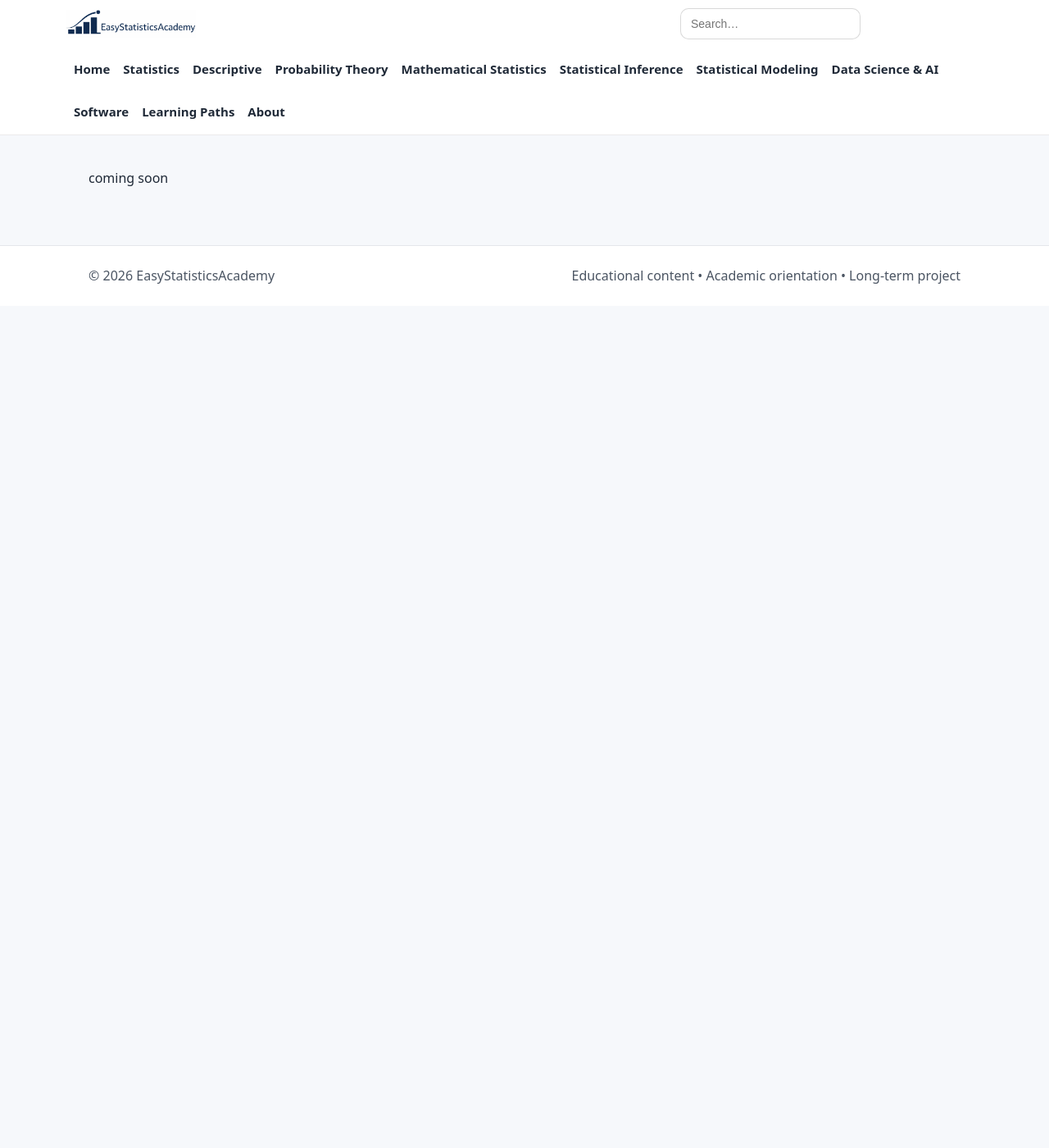
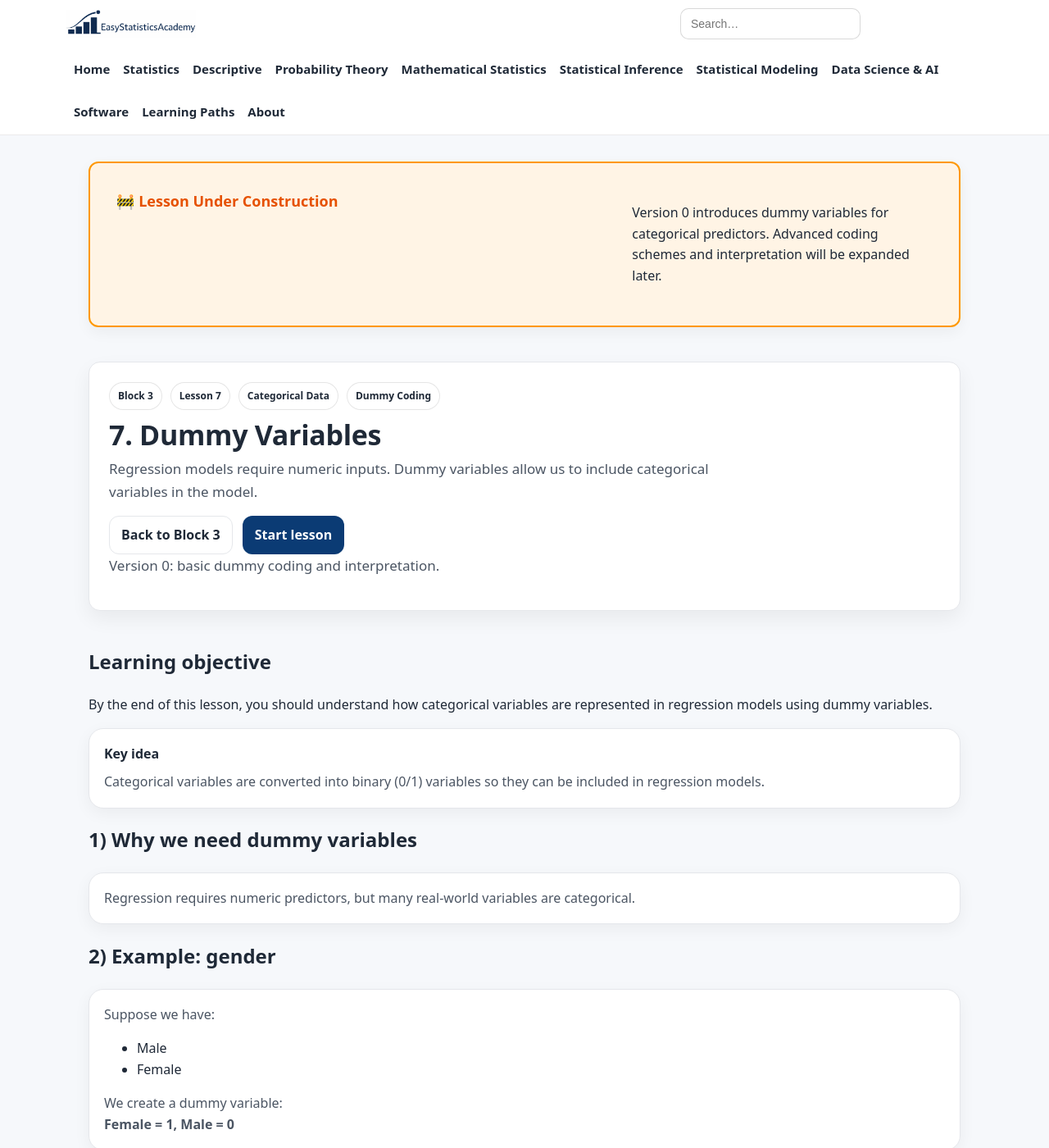
Before and after one commit to ammar-homaida-statistics/easystatisticsacademy, a Jekyll site: the page built from modeling/multiple-regression/dummy-variables/index.md, in a window 1280 px wide and 1400 px high. Shown: the whole window at 82% size. Built offline with Jekyll 4.4.1, drawn with Linux system fonts in a browser that asks for light colours; our own code applies the rules of GitHub Pages for plain Markdown files; some of the changed text lies outside the part shown.

Commit message:
Add lesson content

```diff
--- a/modeling/multiple-regression/dummy-variables/index.md
+++ b/modeling/multiple-regression/dummy-variables/index.md
@@ -1 +1,172 @@
-coming soon
+---
+layout: default
+title: 7. Dummy Variables
+permalink: /modeling/multiple-regression/dummy-variables/
+sidebar: false
+---
+
+<!-- UNDER CONSTRUCTION -->
+<section class="section section-slim">
+  <div class="callout" style="background:#fff4e5; border:2px solid #ff9800; padding:2rem; border-radius:12px;">
+    <h2 style="color:#e65100;">🚧 Lesson Under Construction</h2>
+    <p>
+      Version 0 introduces dummy variables for categorical predictors.
+      Advanced coding schemes and interpretation will be expanded later.
+    </p>
+  </div>
+</section>
+
+<!-- ✅ Update last visited lesson -->
+<script>
+(function () {
+  localStorage.setItem("esa_continue_modeling_mr_lesson_v0", JSON.stringify({
+    url: "/modeling/multiple-regression/dummy-variables/",
+    label: "Lesson 7 — Dummy Variables",
+    ts: Date.now()
+  }));
+})();
+</script>
+
+<!-- HERO -->
+<section class="hero hero-section">
+  <div class="hero-card">
+
+    <div class="badge-row">
+      <span class="badge">Block 3</span>
+      <span class="badge">Lesson 7</span>
+      <span class="badge">Categorical Data</span>
+      <span class="badge">Dummy Coding</span>
+    </div>
+
+    <h1>7. Dummy Variables</h1>
+
+    <p class="lead">
+      Regression models require numeric inputs.
+      Dummy variables allow us to include categorical variables in the model.
+    </p>
+
+    <div class="hero-actions">
+      <a class="btn btn-outline" href="/modeling/multiple-regression/">Back to Block 3</a>
+      <a class="btn" href="#lesson">Start lesson</a>
+    </div>
+
+    <p class="muted-mini">
+      Version 0: basic dummy coding and interpretation.
+    </p>
+
+  </div>
+</section>
+
+<!-- LESSON -->
+<section class="section" id="lesson">
+
+  <h2>Learning objective</h2>
+  <p>
+    By the end of this lesson, you should understand how categorical variables
+    are represented in regression models using dummy variables.
+  </p>
+
+  <div class="card">
+    <h3>Key idea</h3>
+    <p>
+      Categorical variables are converted into binary (0/1) variables
+      so they can be included in regression models.
+    </p>
+  </div>
+
+  <h2>1) Why we need dummy variables</h2>
+  <div class="card">
+    <p>
+      Regression requires numeric predictors,
+      but many real-world variables are categorical.
+    </p>
+  </div>
+
+  <h2>2) Example: gender</h2>
+  <div class="card">
+    <p>
+      Suppose we have:
+    </p>
+    <ul>
+      <li>Male</li>
+      <li>Female</li>
+    </ul>
+
+    <p>
+      We create a dummy variable:
+    </p>
+    <p><strong>Female = 1, Male = 0</strong></p>
+  </div>
+
+  <h2>3) Model with dummy variable</h2>
+  <div class="card">
+    <p><strong>Y = β₀ + β₁(Female)</strong></p>
+
+    <ul>
+      <li>β₀ → baseline (Male)</li>
+      <li>β₁ → difference between Female and Male</li>
+    </ul>
+  </div>
+
+  <h2>4) More than two categories</h2>
+  <div class="card">
+    <p>
+      For k categories, we use k−1 dummy variables.
+    </p>
+  </div>
+
+  <h2>5) Reference category</h2>
+  <div class="card">
+    <p>
+      One category is chosen as the reference (baseline),
+      and all comparisons are made relative to it.
+    </p>
+  </div>
+
+  <h2>6) Interpretation</h2>
+  <div class="card">
+    <p>
+      Dummy variable coefficients represent differences from the reference group.
+    </p>
+  </div>
+
+  <h2>7) Common mistakes</h2>
+  <div class="card">
+    <ul>
+      <li>Including all categories (dummy variable trap)</li>
+      <li>Misinterpreting the reference group</li>
+      <li>Treating categories as numeric values</li>
+    </ul>
+  </div>
+
+  <h2>8) Why this matters</h2>
+  <div class="card">
+    <p>
+      Most real-world datasets include categorical variables.
+      Dummy coding allows them to be included correctly.
+    </p>
+  </div>
+
+  <div class="card">
+    <h3>Outcome of this lesson</h3>
+    <ul>
+      <li>Understand dummy variables</li>
+      <li>Convert categorical variables into numeric form</li>
+      <li>Interpret coefficients for categorical predictors</li>
+      <li>Understand reference categories</li>
+      <li>Avoid common coding mistakes</li>
+    </ul>
+  </div>
+
+  <div class="card">
+    <h3>Next step</h3>
+    <p>
+      Now we explore interaction effects,
+      where the effect of one variable depends on another.
+    </p>
+    <a class="btn" href="/modeling/multiple-regression/interactions/">
+      Next lesson: Interactions →
+    </a>
+  </div>
+
+</section>
```
